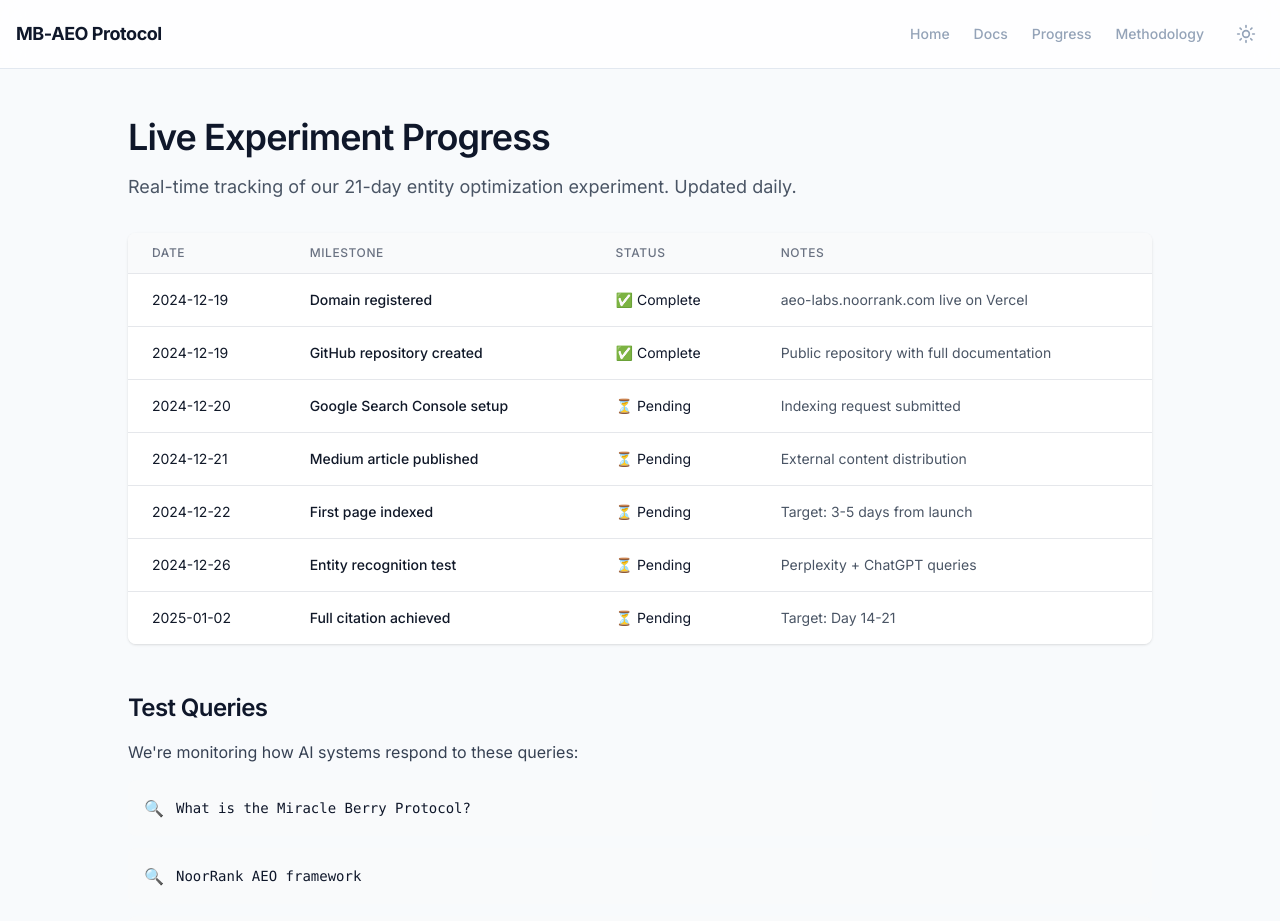
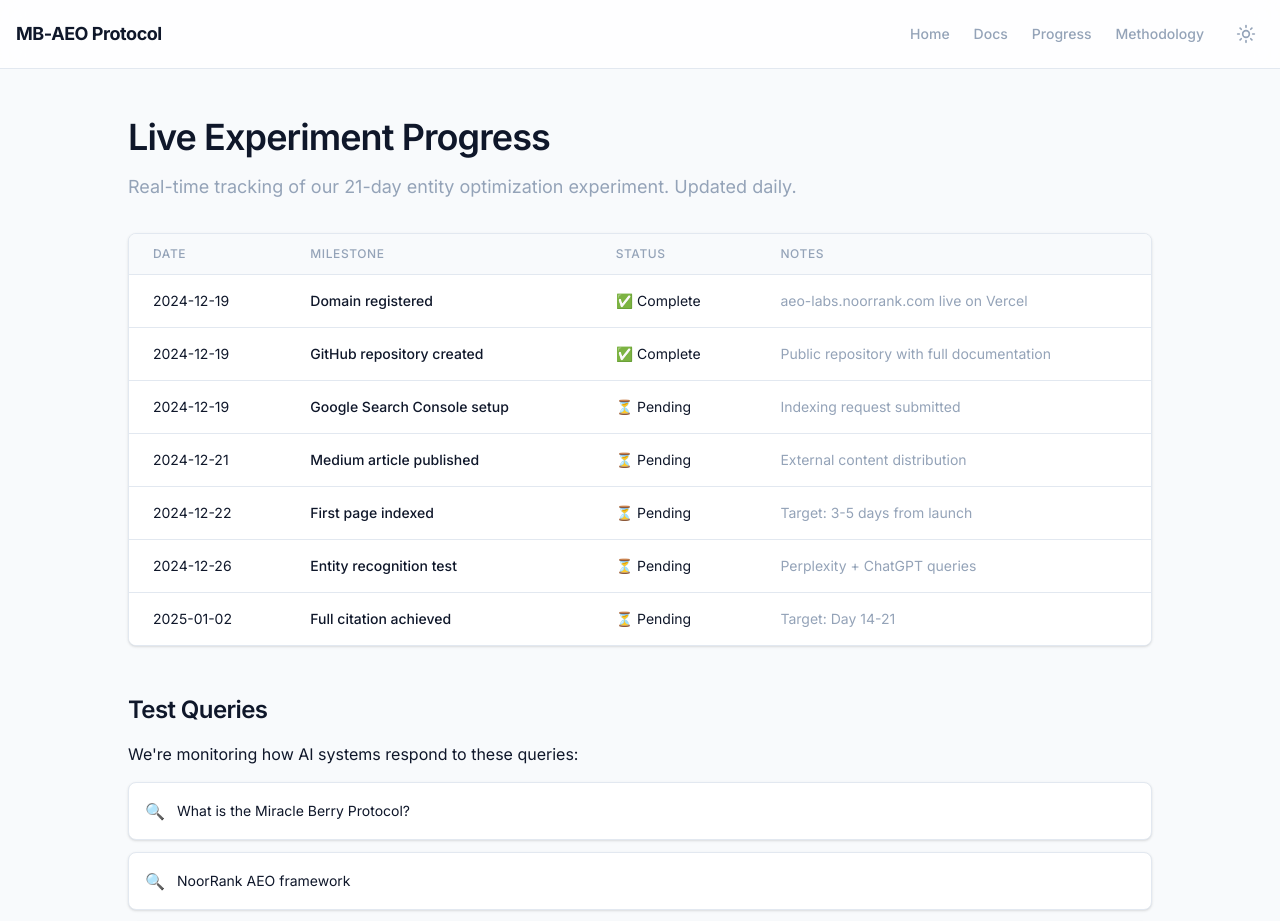
Before and after one commit to noorranklabs/miracle-berry-protocol, a Next.js app: page /progress in a window 1280 px wide. Shown: the top 921 px of the page. Built offline with nearby package versions, Linux system fonts and the light colour scheme; no server answers.

Commit message:
feat: setup project structure, seo, and ui fixes

```diff
--- a/src/app/progress/page.tsx
+++ b/src/app/progress/page.tsx
@@ -48,37 +48,37 @@ export default async function ProgressPage() {
             <SchemaScript schema={DATASET_SCHEMA} />
 
             <div className="max-w-5xl mx-auto">
-                <h1 className="text-4xl font-bold mb-4 text-gray-900">Live Experiment Progress</h1>
-                <p className="text-lg text-gray-600 mb-8">
+                <h1 className="text-4xl font-bold mb-4 text-foreground">Live Experiment Progress</h1>
+                <p className="text-lg text-muted-foreground mb-8">
                     Real-time tracking of our 21-day entity optimization experiment. Updated daily.
                 </p>
 
                 {/* Metrics Table */}
-                <div className="bg-white rounded-lg shadow overflow-hidden mb-12">
-                    <table className="min-w-full divide-y divide-gray-200">
-                        <thead className="bg-gray-50">
+                <div className="bg-surface rounded-lg shadow overflow-hidden mb-12 border border-border">
+                    <table className="min-w-full divide-y divide-border">
+                        <thead className="bg-background">
                             <tr>
-                                <th className="px-6 py-3 text-left text-xs font-medium text-gray-500 uppercase tracking-wider">Date</th>
-                                <th className="px-6 py-3 text-left text-xs font-medium text-gray-500 uppercase tracking-wider">Milestone</th>
-                                <th className="px-6 py-3 text-left text-xs font-medium text-gray-500 uppercase tracking-wider">Status</th>
-                                <th className="px-6 py-3 text-left text-xs font-medium text-gray-500 uppercase tracking-wider">Notes</th>
+                                <th className="px-6 py-3 text-left text-xs font-medium text-muted-foreground uppercase tracking-wider">Date</th>
+                                <th className="px-6 py-3 text-left text-xs font-medium text-muted-foreground uppercase tracking-wider">Milestone</th>
+                                <th className="px-6 py-3 text-left text-xs font-medium text-muted-foreground uppercase tracking-wider">Status</th>
+                                <th className="px-6 py-3 text-left text-xs font-medium text-muted-foreground uppercase tracking-wider">Notes</th>
                             </tr>
                         </thead>
-                        <tbody className="bg-white divide-y divide-gray-200">
+                        <tbody className="bg-surface divide-y divide-border">
                             {metrics.length > 0 ? (
                                 metrics.map((row: any, index: number) => (
-                                    <tr key={index} className="hover:bg-gray-50">
-                                        <td className="px-6 py-4 whitespace-nowrap text-sm text-gray-900">{row.date}</td>
-                                        <td className="px-6 py-4 text-sm font-medium text-gray-900">{row.metric}</td>
-                                        <td className="px-6 py-4 whitespace-nowrap text-sm">
+                                    <tr key={index} className="hover:bg-background/50 transition-colors">
+                                        <td className="px-6 py-4 whitespace-nowrap text-sm text-foreground">{row.date}</td>
+                                        <td className="px-6 py-4 text-sm font-medium text-foreground">{row.metric}</td>
+                                        <td className="px-6 py-4 whitespace-nowrap text-sm text-foreground">
                                             {row.status === 'complete' ? '✅ Complete' : '⏳ Pending'}
                                         </td>
-                                        <td className="px-6 py-4 text-sm text-gray-600">{row.notes}</td>
+                                        <td className="px-6 py-4 text-sm text-muted-foreground">{row.notes}</td>
                                     </tr>
                                 ))
                             ) : (
                                 <tr>
-                                    <td colSpan={4} className="px-6 py-4 text-center text-sm text-gray-500">
+                                    <td colSpan={4} className="px-6 py-4 text-center text-sm text-muted-foreground">
                                         No metrics available yet. Check back soon!
                                     </td>
                                 </tr>
@@ -89,8 +89,8 @@ export default async function ProgressPage() {
 
                 {/* Test Queries Section */}
                 <section className="mb-12">
-                    <h2 className="text-2xl font-semibold mb-4 text-gray-900">Test Queries</h2>
-                    <p className="text-gray-700 mb-4">
+                    <h2 className="text-2xl font-semibold mb-4 text-foreground">Test Queries</h2>
+                    <p className="text-foreground mb-4">
                         We're monitoring how AI systems respond to these queries:
                     </p>
                     <ul className="space-y-3">
@@ -101,18 +101,18 @@ export default async function ProgressPage() {
                             'Miracle Berry AEO documentation',
                             'Answer engine optimization best practices'
                         ].map((query, index) => (
-                            <li key={index} className="flex items-center gap-3 p-4 bg-gray-50 rounded-lg">
-                                <span className="text-gray-400">🔍</span>
-                                <code className="text-sm">{query}</code>
+                            <li key={index} className="flex items-center gap-3 p-4 bg-surface rounded-lg border border-border shadow-sm">
+                                <span className="text-muted-foreground">🔍</span>
+                                <code className="text-sm text-foreground font-mono">{query}</code>
                             </li>
                         ))}
                     </ul>
                 </section>
 
                 {/* Update Log */}
-                <section className="bg-yellow-50 border-l-4 border-yellow-400 p-6 rounded">
-                    <h3 className="font-semibold mb-2 text-gray-900">📝 Latest Update</h3>
-                    <p className="text-sm text-gray-700">
+                <section className="bg-yellow-50 dark:bg-yellow-900/20 border-l-4 border-yellow-400 dark:border-yellow-600 p-6 rounded">
+                    <h3 className="font-semibold mb-2 text-yellow-900 dark:text-yellow-100">📝 Latest Update</h3>
+                    <p className="text-sm text-yellow-800 dark:text-yellow-200">
                         <strong>Dec 19, 2024:</strong> Project launched. Domain registered, site deployed to Vercel,
                         GitHub repository created. Submitted indexing request via Google Search Console. Initial schema
                         implementation completed with Organization, ResearchProject, TechArticle, and HowTo types.
--- a/src/data/metrics.json
+++ b/src/data/metrics.json
@@ -20,14 +20,14 @@
         "timestamp": "2024-12-19T00:30:00.000Z"
     },
     {
-        "date": "2024-12-20",
+        "date": "2024-12-19",
         "metric": "Google Search Console setup",
         "status": "pending",
         "googleIndexed": false,
         "perplexityRecognition": false,
         "chatgptRecognition": false,
         "notes": "Indexing request submitted",
-        "timestamp": "2024-12-20T00:00:00.000Z"
+        "timestamp": "2024-12-19T00:00:00.000Z"
     },
     {
         "date": "2024-12-21",
```
